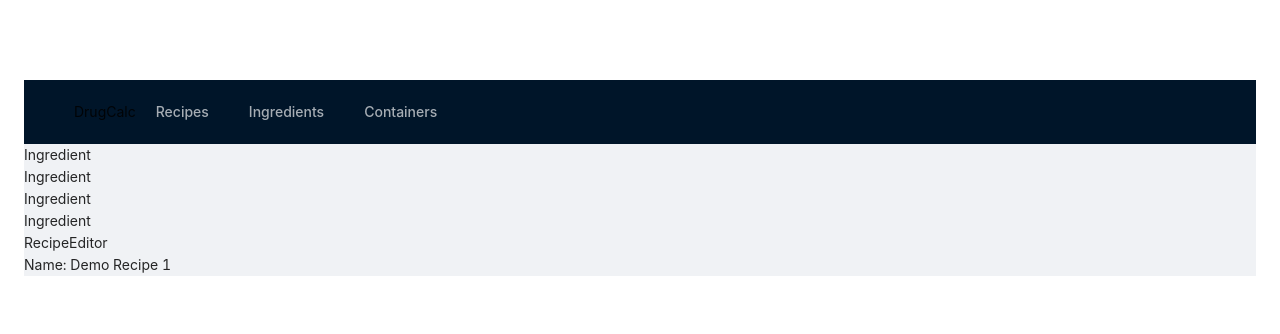
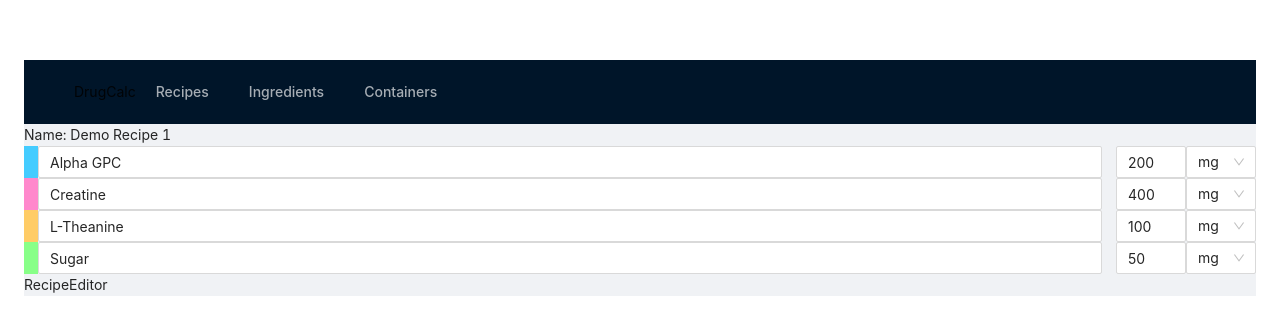
Before and after one commit to bismuthsoft/drugcalc, a React (Vite) app: page /recipes/edit/test in a window 1280 px wide. Shown: the part 222-556 px from the top of the page. Built offline with nearby package versions, Linux system fonts and the light colour scheme.

Commit message:
added ingredients list placeholder to recipeeditor

```diff
--- /dev/null
+++ b/src/routes/RecipeEditor.css
@@ -0,0 +1,21 @@
+.ingredient {
+    display: flex;
+    flex-flow: row nowrap;
+}
+
+.ingredient__name {
+    flex-grow: 1;
+    margin-right: 1em;
+}
+
+.ingredient__quantity {
+    width: 5em;
+}
+
+.ingredient__unit {
+    width: 5em;
+}
+
+.ingredient__color {
+    width: 1em;
+}
--- a/src/routes/RecipeEditor.tsx
+++ b/src/routes/RecipeEditor.tsx
@@ -1,6 +1,11 @@
 import React from 'react';
 import { useLoaderData } from 'react-router-dom';
-import { Menu } from 'antd';
+import { AutoComplete, Select, InputNumber } from 'antd';
+import './RecipeEditor.css';
+
+const colors = [
+    '#4cf', '#f8c', '#fc6', "#8f8"
+];
 
 type Ingredient = {
     name: string,
@@ -11,22 +16,32 @@ type Ingredient = {
 const RecipeEditor: React.FC = () => {
     const {recipe, recipeList}: any = useLoaderData();
     const ingredientsList = recipe.ingredients.map(
-        ({name, quantity, unit}: Ingredient, i: number) => (
-            <Ingredient />
+        (ingredient: Ingredient, i: number) => (
+            <Ingredient key={i} {...{ingredient, recipeList, index: i}}/>
         )
     );
     return (
         <>
+            <div>Name: {recipe.name}</div>
             <div className="recipe-editor-ingredients">{ingredientsList}</div>
             <div>RecipeEditor</div>
-            <div>Name: {recipe.name}</div>
         </>
     );
 }
 
-const Ingredient = () => {
+const Ingredient = ({ingredient, recipeList, index}: any) => {
+    const { name, quantity, unit } = ingredient;
+    const options = recipeList.map((r: string) => ({value: r}));
     return (
-        <div>Ingredient</div>
+        <div className="ingredient">
+            <div className="ingredient__color" style={{background: colors[index]}}></div>
+            <AutoComplete className="ingredient__name" value={name} options={options}/>
+            <InputNumber className="ingredient__quantity"
+                         min={0} max={99999} defaultValue={quantity} />
+            <Select className="ingredient__unit" defaultValue={unit}>
+                <Select.Option value="mg">mg</Select.Option>
+            </Select>
+        </div>
     );
 };
 
```
